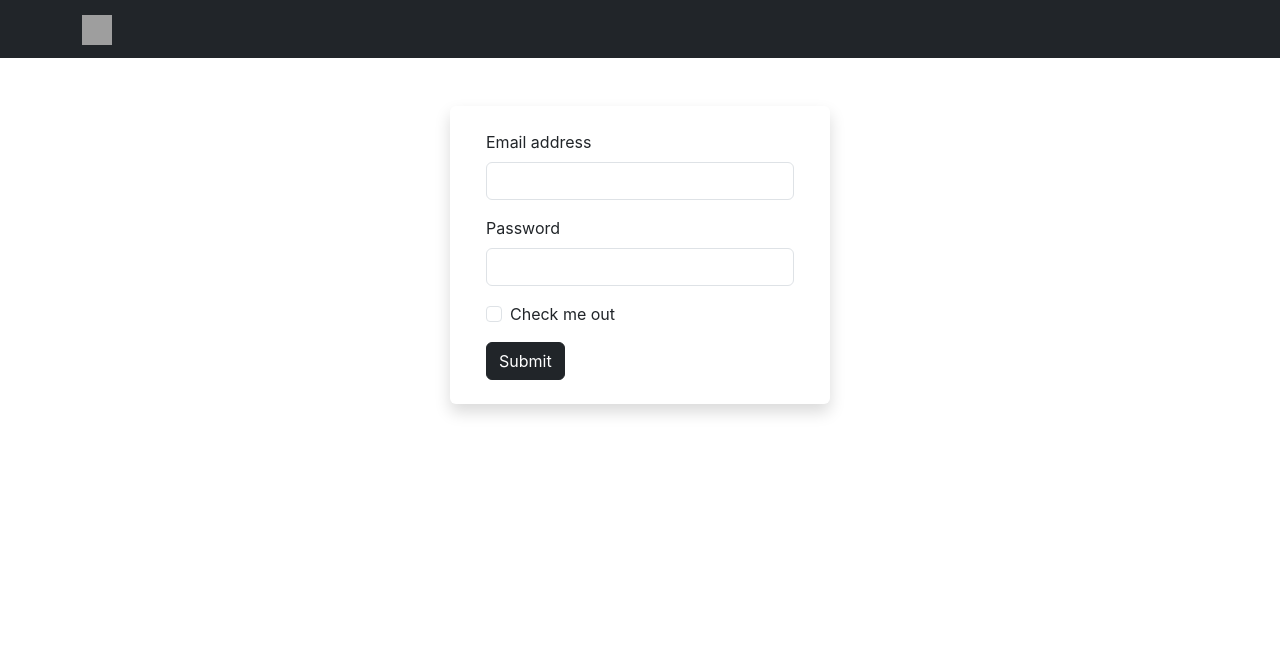
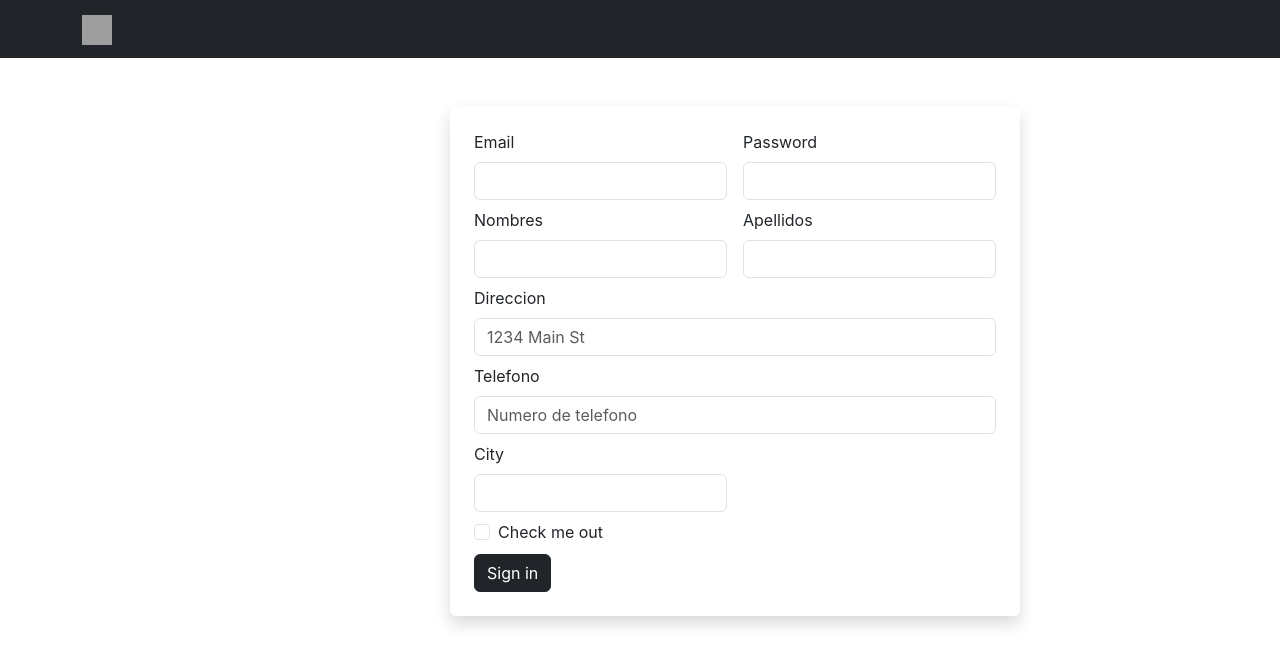
Before and after one commit to garoso/Grupo-4, a React (Create React App) app in the folder grupo4/: page / in a window 1280 px wide. Shown: the top 666 px of the page. Built offline with nearby package versions, Linux system fonts and the light colour scheme; grey boxes are pictures that could not be loaded.

Commit message:
Create signup form

```diff
--- /dev/null
+++ b/grupo4/src/SignUp/SignUp.js
@@ -0,0 +1,56 @@
+
+function SignUp(){
+  return(
+    <div className="SignUp">
+      <div class="container">
+        <div class="row">
+          <div class="col-sm-6 offset-sm-4 shadow mt-5 p-4 rounded">
+            <form class="row g-3">
+              <div class="col-md-6">
+                <label for="inputEmail4" class="form-label">Email</label>
+                <input type="email" class="form-control" id="inputEmail4"/>
+              </div>
+              <div class="col-md-6">
+                <label for="inputPassword4" class="form-label">Password</label>
+                <input type="password" class="form-control" id="inputPassword4"/>
+              </div>
+              <div class="col-md-6 mt-2">
+                <label for="inputName" class="form-label">Nombres</label>
+                <input type="email" class="form-control" id="inputEmail4"/>
+              </div>
+              <div class="col-md-6 mt-2">
+                <label for="inputLastName" class="form-label">Apellidos</label>
+                <input type="password" class="form-control" id="inputPassword4"/>
+              </div>
+              <div class="col-12 mt-2">
+                <label for="inputAddress" class="form-label">Direccion</label>
+                <input type="text" class="form-control" id="inputAddress" placeholder="1234 Main St"/>
+              </div>
+              <div class="col-12 mt-2">
+                <label for="inputPhone" class="form-label">Telefono</label>
+                <input type="text" class="form-control" id="inputAddress2" placeholder="Numero de telefono"/>
+              </div>
+              <div class="col-md-6 mt-2">
+                <label for="inputCity" class="form-label">City</label>
+                <input type="text" class="form-control" id="inputCity"/>
+              </div>
+              <div class="col-12 mt-2">
+                <div class="form-check">
+                  <input class="form-check-input" type="checkbox" id="gridCheck"/>
+                  <label class="form-check-label" for="gridCheck">
+                    Check me out
+                  </label>
+                </div>
+              </div>
+              <div class="col-12 mt-2">
+                <button type="submit" class="btn btn-dark btn-block">Sign in</button>
+              </div>
+            </form>
+          </div>
+        </div>
+      </div>
+    </div>
+  )
+}
+
+export default SignUp;
--- a/grupo4/src/index.js
+++ b/grupo4/src/index.js
@@ -5,12 +5,13 @@ import App from './App';
 import reportWebVitals from './reportWebVitals';
 import Login from './login/Login.js'
 import Navbar from './Navbar/Navbar.js'
+import SignUp from './SignUp/SignUp.js'
 
 
 ReactDOM.render(
   <React.StrictMode>
     <Navbar />
-    <Login />
+    <SignUp />
   </React.StrictMode>,
   document.getElementById('root')
 );
```
